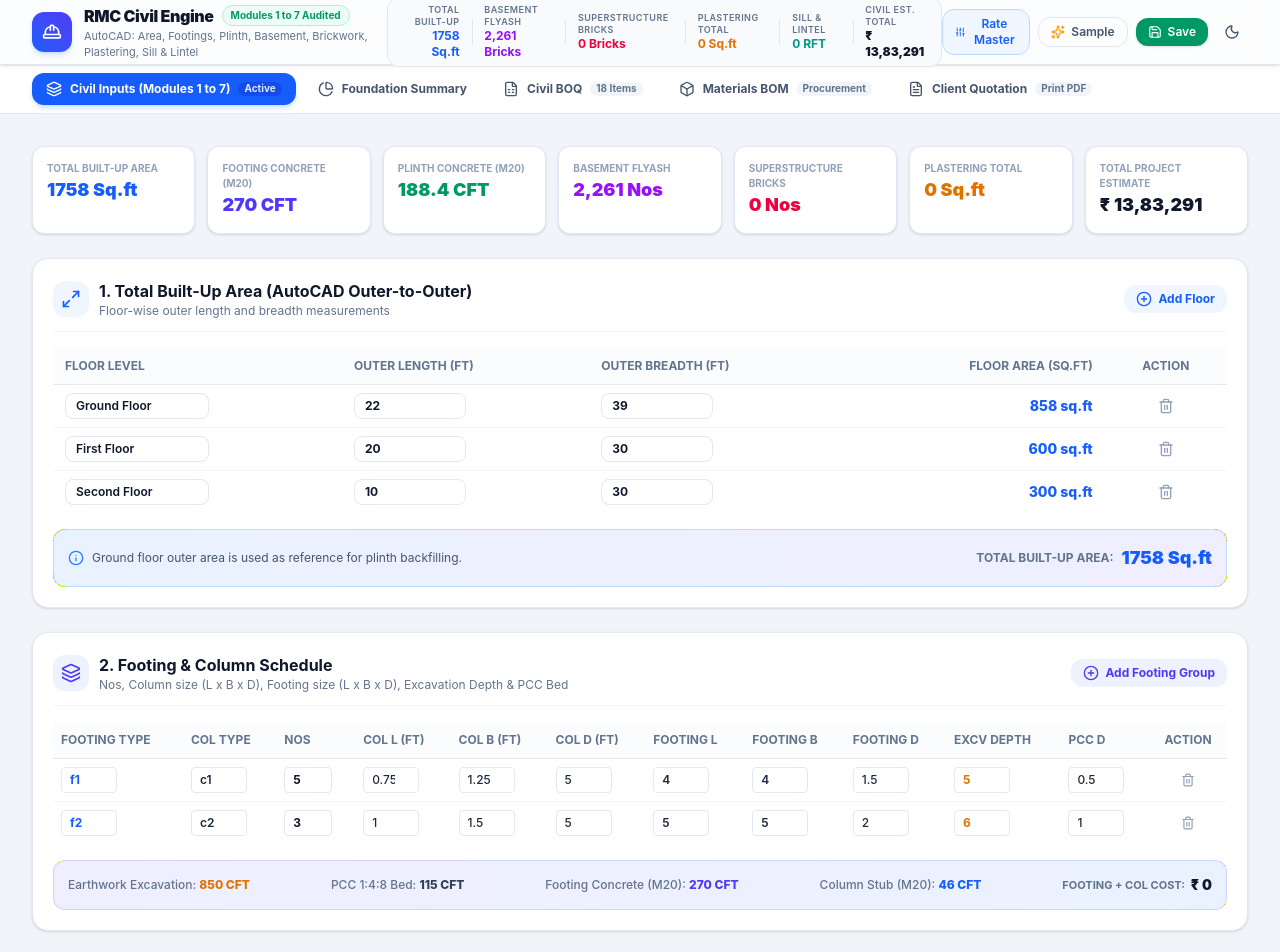
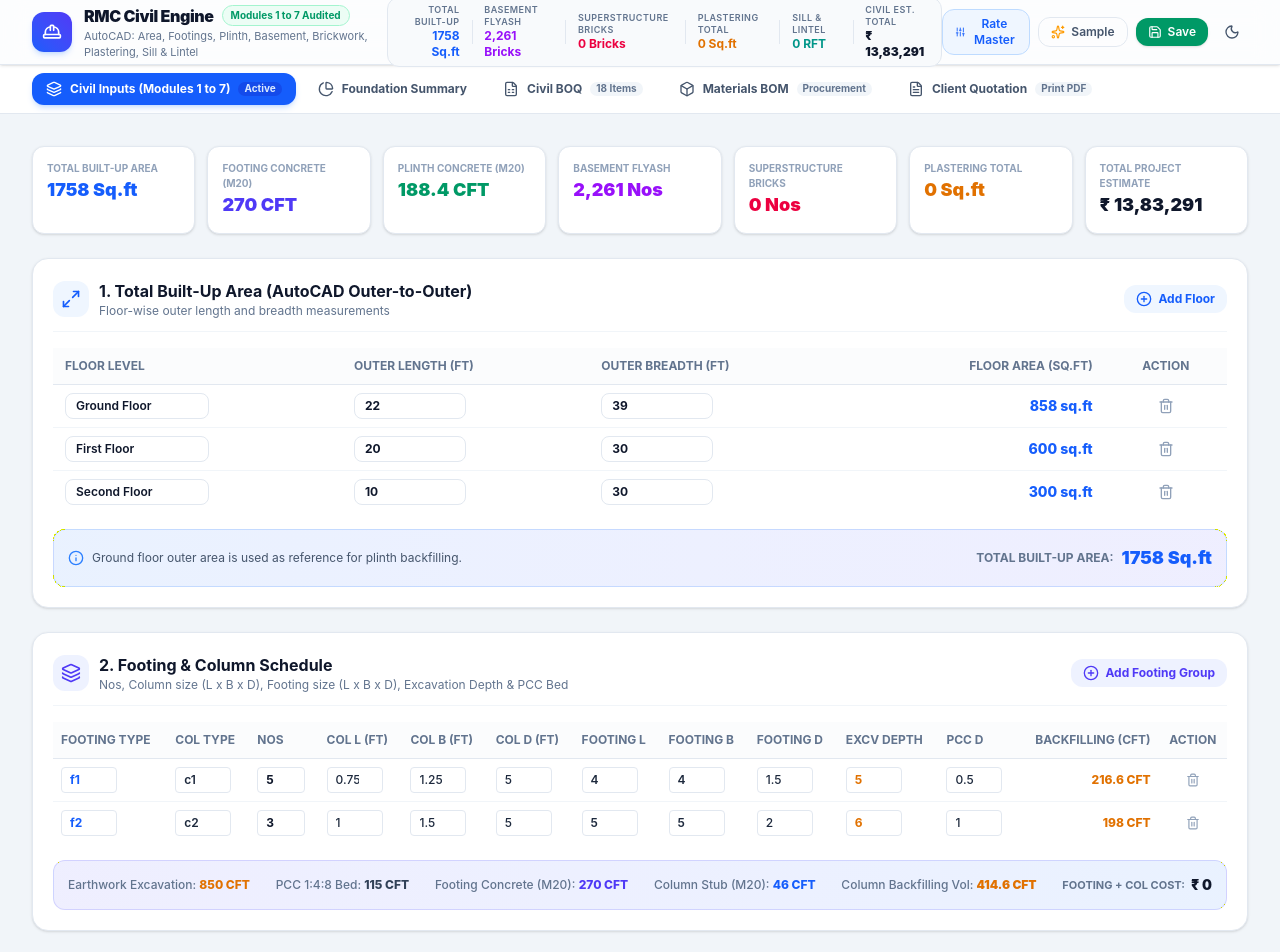
Before and after one commit to KGobikrishnan/RMC-group, a React (Vite) app in the folder frontend/: page / in a window 1280 px wide. Shown: the top 952 px of the page. Built offline with nearby package versions, Linux system fonts and the light colour scheme.

Commit message:
updated Back filling

```diff
--- a/frontend/src/components/StepperForms.jsx
+++ b/frontend/src/components/StepperForms.jsx
@@ -230,11 +230,28 @@ export function FootingModule({ footings, updateFootings, estimate }) {
               <th className="py-2.5 px-2">Footing D</th>
               <th className="py-2.5 px-2">Excv Depth</th>
               <th className="py-2.5 px-2">PCC D</th>
+              <th className="py-2.5 px-2 text-right">Backfilling (CFT)</th>
               <th className="py-2.5 px-2 text-center">Action</th>
             </tr>
           </thead>
           <tbody className="divide-y divide-slate-100 dark:divide-slate-800/60 font-medium">
-            {footings.map((f, idx) => (
+            {footings.map((f, idx) => {
+              const itemCalculated = estimate?.itemizedFootings?.[idx];
+              const rowBackfill = itemCalculated?.backfillingCft !== undefined
+                ? Math.round(itemCalculated.backfillingCft * 10) / 10
+                : Math.round(
+                    Math.max(
+                      0,
+                      (f.footingL * f.footingB * f.depth * f.nos) -
+                      (
+                        (f.footingL * f.footingB * f.pccDepth * f.nos) +
+                        (f.footingL * f.footingB * f.footingD * f.nos) +
+                        (f.nos * f.colL * f.colB * f.depth)
+                      )
+                    ) * 10
+                  ) / 10;
+
+              return (
               <tr key={f.id || idx} className="hover:bg-slate-50/50 dark:hover:bg-slate-800/30">
                 <td className="py-2 px-2">
                   <input
@@ -332,6 +349,9 @@ export function FootingModule({ footings, updateFootings, estimate }) {
                     className="w-14 px-2 py-1 rounded border border-slate-200 dark:border-slate-700 bg-white dark:bg-slate-800"
                   />
                 </td>
+                <td className="py-2 px-2 text-right font-extrabold text-amber-600 dark:text-amber-400">
+                  {rowBackfill} CFT
+                </td>
                 <td className="py-2 px-2 text-center">
                   <button
                     onClick={() => removeFootingRow(idx)}
@@ -342,12 +362,13 @@ export function FootingModule({ footings, updateFootings, estimate }) {
                   </button>
                 </td>
               </tr>
-            ))}
+              );
+            })}
           </tbody>
         </table>
       </div>
 
-      {/* Module 2 Results Strip (Footing & Column Totals) */}
+      {/* Module 2 Results Strip (Footing & Column Totals + Backfilling Volume) */}
       <div className="p-3.5 rounded-xl bg-gradient-to-r from-indigo-500/10 to-blue-500/10 border border-indigo-500/20 flex flex-wrap items-center justify-between gap-3 text-xs">
         <div>
           <span className="text-slate-500 dark:text-slate-400 font-medium">Earthwork Excavation: </span>
@@ -371,6 +392,12 @@ export function FootingModule({ footings, updateFootings, estimate }) {
           <span className="text-slate-500 dark:text-slate-400 font-medium">Column Stub (M20): </span>
           <span className="font-extrabold text-blue-600 dark:text-blue-400">
             {Math.round(estimate?.totalColumnConcreteCft || 0)} CFT
+          </span>
+        </div>
+        <div>
+          <span className="text-slate-500 dark:text-slate-400 font-medium">Column Backfilling Vol: </span>
+          <span className="font-black text-amber-600 dark:text-amber-400">
+            {Math.round((estimate?.totalFootingBackfillingCft || 0) * 10) / 10} CFT
           </span>
         </div>
         <div className="flex items-center gap-1.5 font-bold">
```
